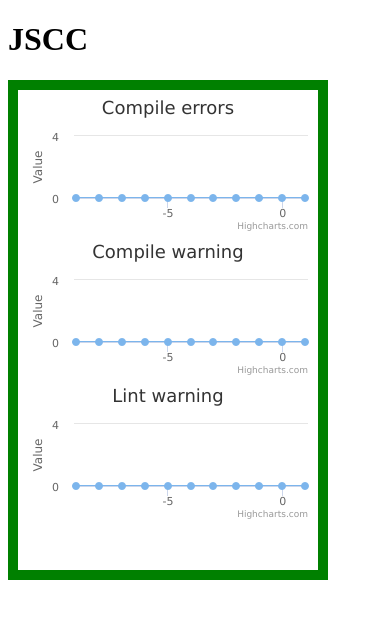
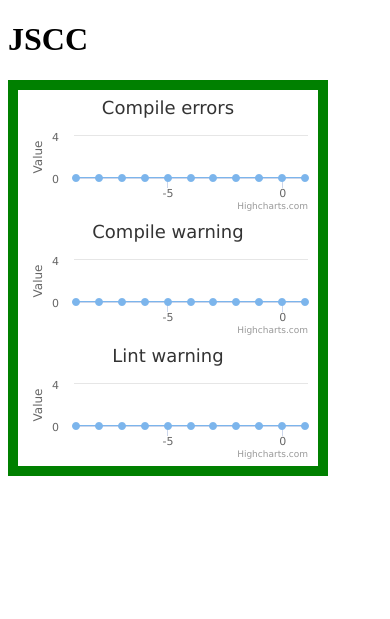
Before and after one commit to nishio/jscc, a Flask app: page / in a window 390 px wide. Shown: the top 619 px of the page. Run offline with Flask 2, Linux system fonts and the light colour scheme; some libraries are stand-ins or nearby versions.

Commit message:
fit in iPhone

```diff
--- a/server/static/basic.css
+++ b/server/static/basic.css
@@ -1,11 +1,11 @@
 #error, #warning, #lint {
-    height: 30%;
+    height: 33%;
     width: 100%;
 }
 
 #container {
     width: 320px;
-    height: 480px;
+    height: 376px;
 }
 
 #border {
```
